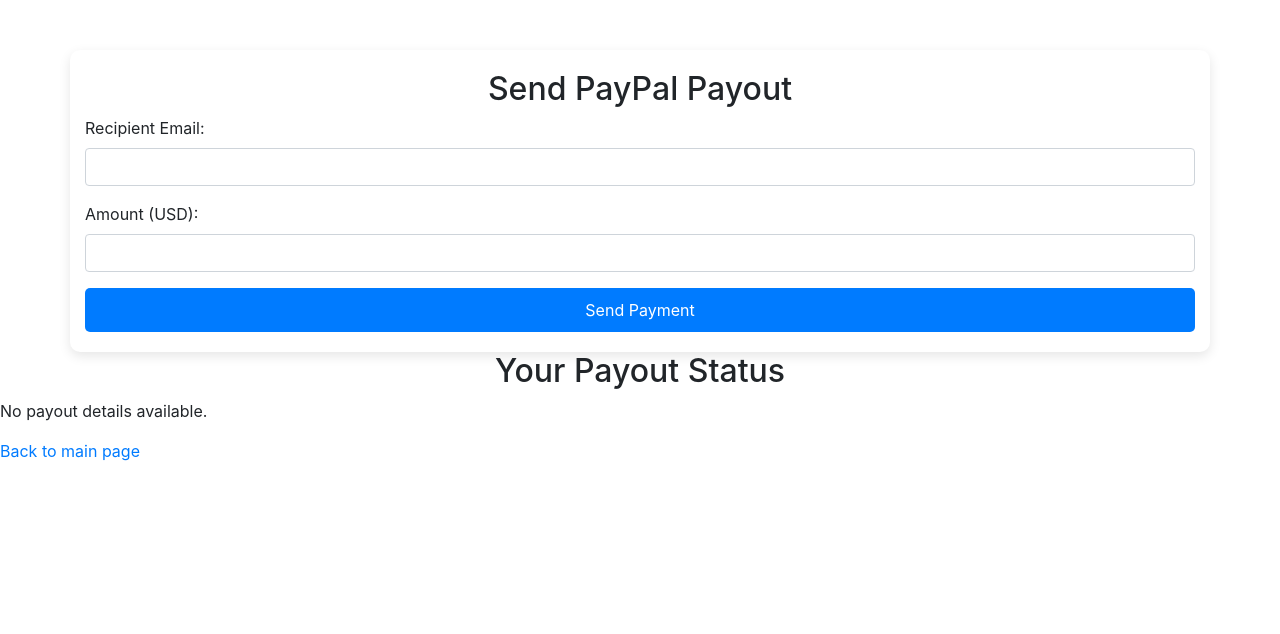
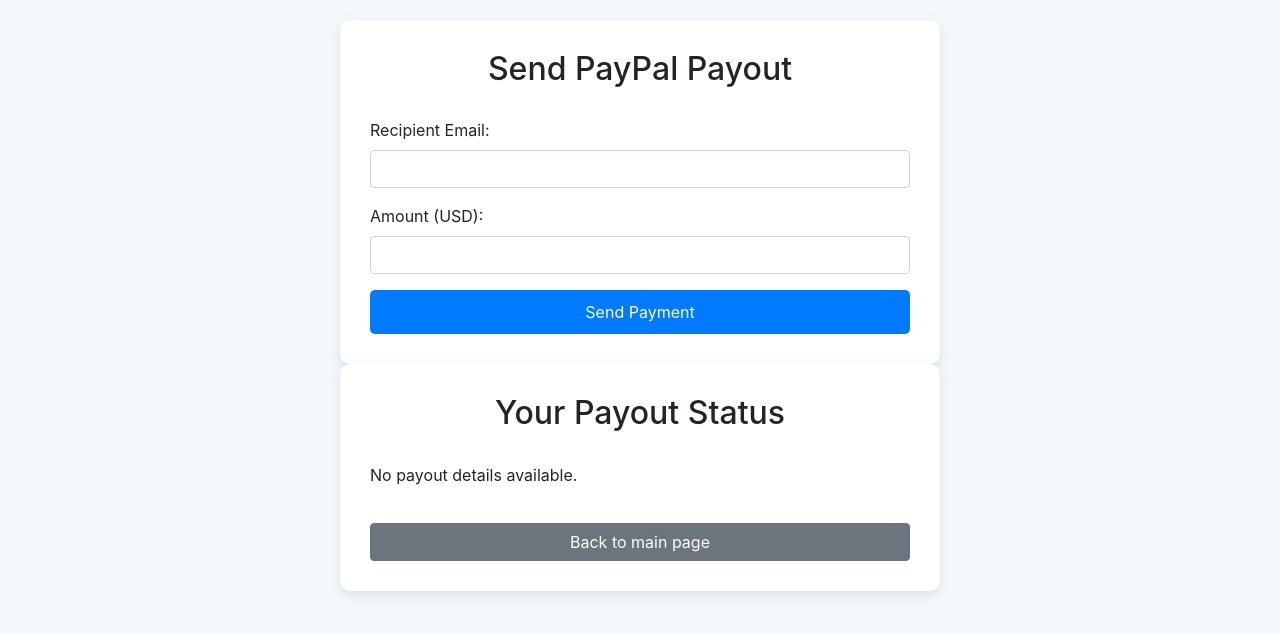
Before and after one commit to Herman-GIT-1/origin, a Flask app: page /payout in a window 1280 px wide. Shown: the top 634 px of the page. Run offline with Flask 3, Linux system fonts and the light colour scheme; a user stored in the database is signed in.

Commit message:
Update payout_status.html

```diff
--- a/templates/payout_status.html
+++ b/templates/payout_status.html
@@ -5,19 +5,48 @@
     <meta name="viewport" content="width=device-width, initial-scale=1.0">
     <title>Payout Status</title>
     <link rel="stylesheet" href="https://cdn.jsdelivr.net/npm/bootstrap@4.3.1/dist/css/bootstrap.min.css">
+    <style>
+        body {
+            background-color: #f4f7fc;
+            padding: 20px;
+        }
+
+        .container {
+            max-width: 600px;
+            margin: 0 auto;
+            background-color: #fff;
+            padding: 30px;
+            border-radius: 10px;
+            box-shadow: 0 4px 12px rgba(0, 0, 0, 0.1);
+        }
+
+        h2 {
+            text-align: center;
+            margin-bottom: 30px;
+        }
+
+        a {
+            display: inline-block;
+            margin-top: 20px;
+            text-align: center;
+            width: 100%;
+        }
+    </style>
 </head>
 <body>
+    <div class="container">
         {% block content %}
         <h2>Your Payout Status</h2>
 
         {% if status %}
             <p><strong>Batch ID:</strong> {{ status.batch_id }}</p>
-        <p><strong>Amount:</strong> {{ status.amount }}</p>
+            <p><strong>Amount:</strong> ${{ status.amount }}</p>
             <p><strong>Sent Date:</strong> {{ status.sent_date }}</p>
         {% else %}
             <p>No payout details available.</p>
         {% endif %}
-    <a href="{{ url_for('user_page') }}">Back to main page</a>
+        <a href="{{ url_for('user_page') }}" class="btn btn-secondary">Back to main page</a>
         {% endblock %}
+    </div>
 </body>
 </html>
```
Lines whose indentation alone changed are shown as unchanged.
